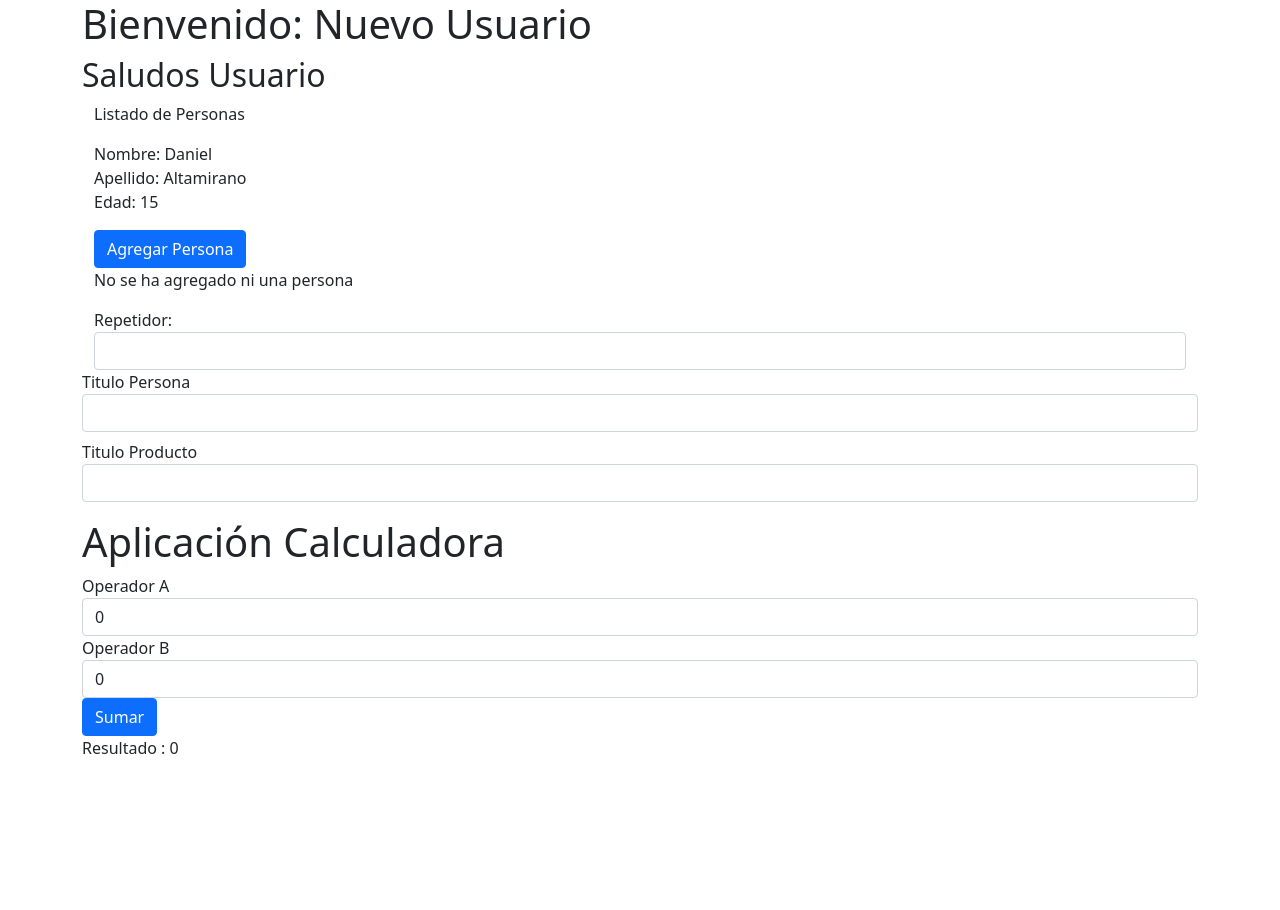
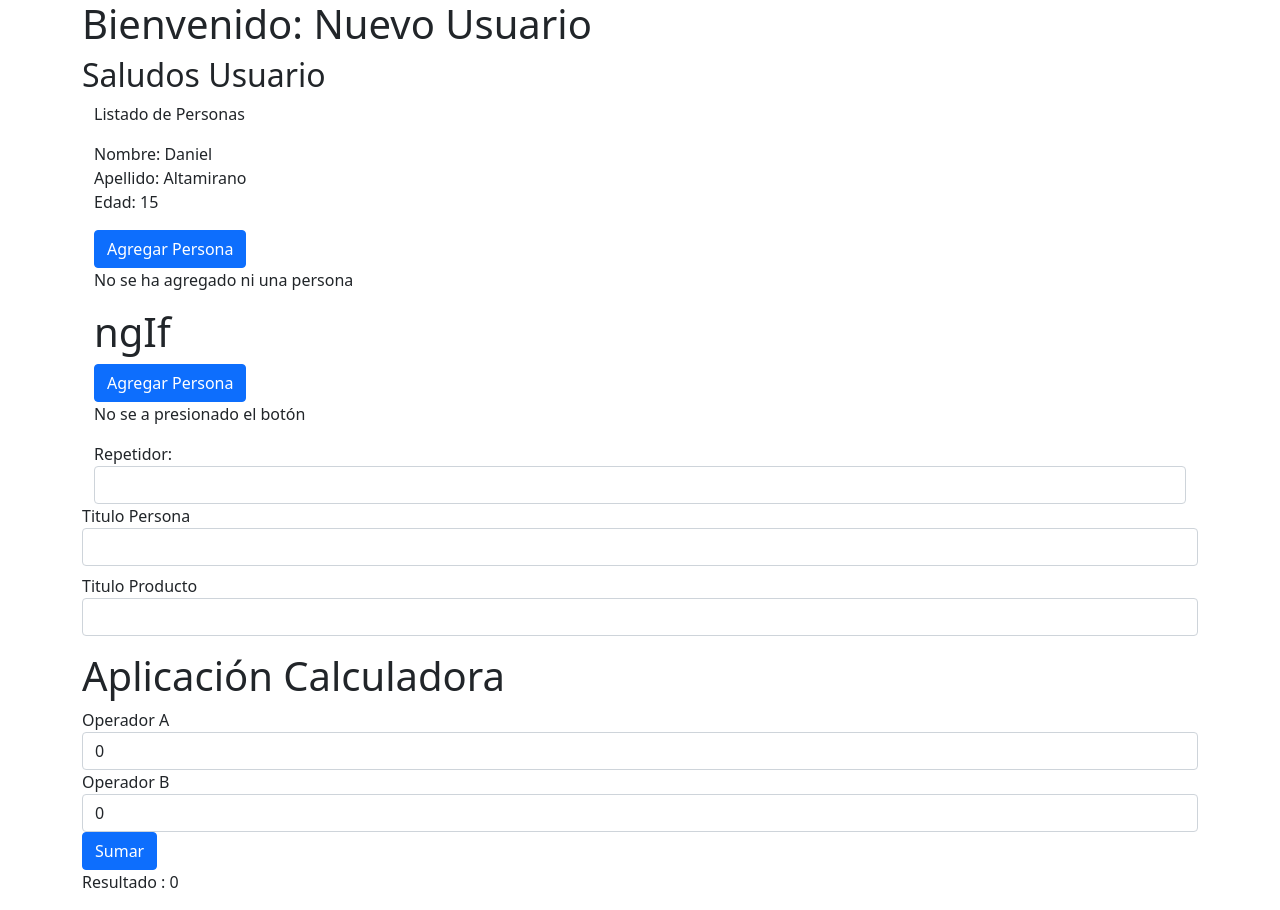
Before and after one commit to Daniel151505/CursoAngular, an Angular app in the folder CursoAngular/: page / in a window 1280 px wide. Before the commit the page ends 800 px from the top, so only its background shows below. Built offline with nearby package versions, Linux system fonts and the light colour scheme.

Commit message:
Agregando ngIf-else

```diff
--- a/CursoAngular/src/app/personas/personas.component.html
+++ b/CursoAngular/src/app/personas/personas.component.html
@@ -16,10 +16,22 @@ Edad: {{getEdad()}}
 <!-- Evento (click)="metodo" .... Al dar click ejecuta el metodo y muestra el nuevo mensaje asignado-->
 <button class="btn btn-primary" [disabled]='deshabilitar'
 (click)="agregarPersona()" >Agregar Persona</button>
+<!-- Interpolación {{mensaje}} -->
+<p> {{mensaje}} </p>
 
-<!-- Interpolación {{mensaje}} -->
 
-<p> {{mensaje}} </p>
+   <h1>ngIf</h1>
+   <button class="btn btn-primary" [disabled]='deshabilitar'
+    (click)="boton()" >Agregar Persona</button>
+    <!-- Interpolación {{mensaje1}} y agregando directiva ngIf-else -->
+    <p *ngIf="mostrar; else sinPersona" > {{mensaje1}} </p>
+    <ng-template #sinPersona>
+        <p>No se a presionado el botón</p>
+    </ng-template>
+
+
+
+
 <!-- Evento Keyup se ejecuta al levantar la tecla (keyup)='tiempo' -->
 <div (keyup)='0'>
   <label>Repetidor:</label>
```
